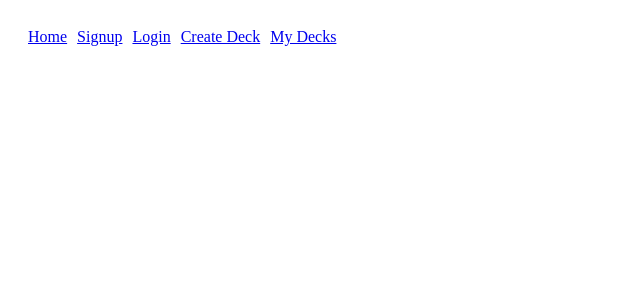
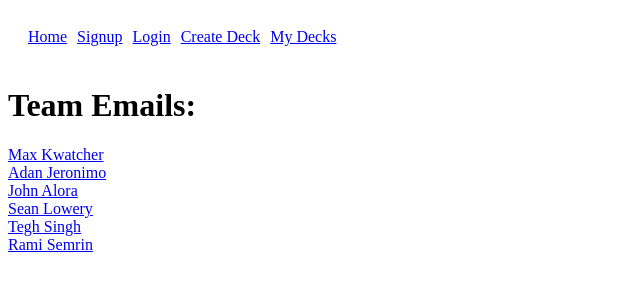
Before and after one commit to phortyteaux/TopScrum_Revival, a React (Vite) app: page /contact in a window 1280 px wide. Shown: the top 300 px of the page, without its empty margins (0-640 px from the left). Built offline with nearby package versions, Linux system fonts and the light colour scheme.

Commit message:
added contact page
added team emails to Contact Us page. Made some assumptions about team emails so may need to change the email addresses

```diff
--- a/src/App.jsx
+++ b/src/App.jsx
@@ -11,6 +11,7 @@ import ReviewDeck from "./pages/ReviewDeck";
 import DeckStats from "./pages/DeckStats";
 import Home from "./pages/Home";
 import Demo from "./pages/Demo"
+import Contact from "./pages/Contact"
 
 
 
@@ -30,6 +31,7 @@ function App() {
         <Route path="/signup" element={<Signup />} />
         <Route path="/login" element={<Login />} />
         <Route path="/demo" element={<Demo />} />
+        <Route path="/contact" element={<Contact />} />
         <Route path="/create-deck" element={<CreateDeck />} />
         <Route path="/my-decks" element={<MyDecks />} />
         <Route path="/deck/:id" element={<DeckDetails />} />
--- /dev/null
+++ b/src/pages/Contact.jsx
@@ -0,0 +1,30 @@
+export default function Contact () {
+  return (
+    <div>
+      <h1>Team Emails:</h1>
+      <a href="mailto:mkwatcher@csu.fullerton.edu">
+        Max Kwatcher
+      </a>
+      <br></br>
+      <a href="mailto:ajeronimo@csu.fullerton.edu">
+        Adan Jeronimo
+      </a>
+      <br></br>
+      <a href="mailto:jalora@csu.fullerton.edu">
+        John Alora
+      </a>
+      <br></br>
+      <a href="mailto:slowery@csu.fullerton.edu">
+        Sean Lowery
+      </a>
+      <br></br>
+      <a href="mailto:ssingh48@csu.fullerton.edu">
+        Tegh Singh
+      </a>
+      <br></br>
+      <a href="mailto:rsemrin@csu.fullerton.edu">
+        Rami Semrin
+      </a>
+    </div>
+  );
+}
```
